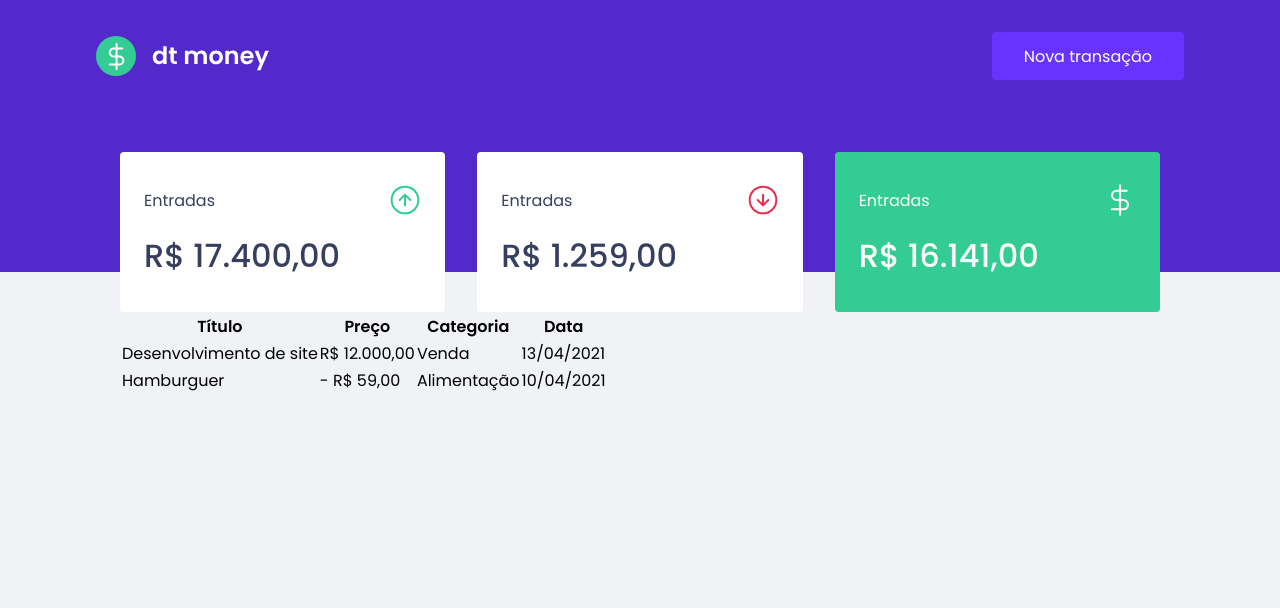
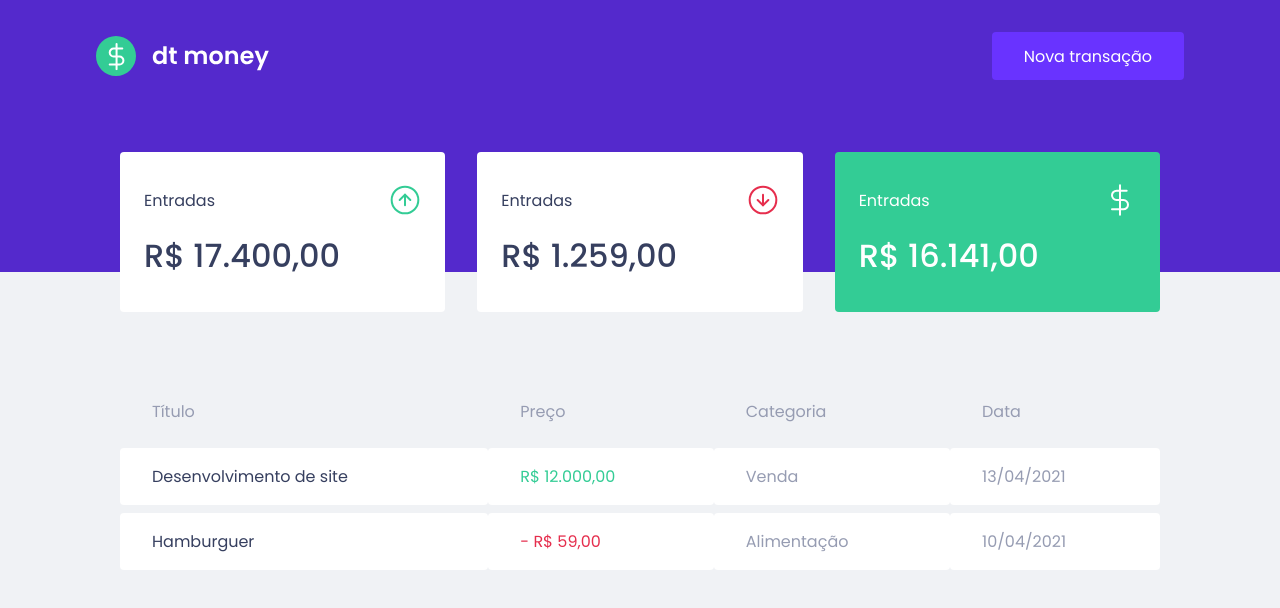
Before and after one commit to Rob30Garcia/dtmoney, a React (Create React App) app: page / in a window 1280 px wide. Shown: the top 608 px of the page. Built offline with nearby package versions, Linux system fonts and the light colour scheme.

Commit message:
style: styled table

```diff
--- a/src/components/TransactionsTable/index.tsx
+++ b/src/components/TransactionsTable/index.tsx
@@ -13,14 +13,14 @@
 
         <tbody>
           <td>Desenvolvimento de site</td>
-          <td>R$ 12.000,00</td>
+          <td className="deposit">R$ 12.000,00</td>
           <td>Venda</td>
           <td>13/04/2021</td>
         </tbody>
 
         <tbody>
           <td>Hamburguer</td>
-          <td>- R$ 59,00</td>
+          <td className="withdraw">- R$ 59,00</td>
           <td>Alimentação</td>
           <td>10/04/2021</td>
         </tbody>
--- a/src/components/TransactionsTable/styles.ts
+++ b/src/components/TransactionsTable/styles.ts
@@ -1,5 +1,38 @@
 import styled from 'styled-components';
 
 export const Container = styled.div`
+  margin-top: 4rem;
 
+  table {
+    width: 100%;
+    border-spacing: 0 0.5rem;
+
+    th {
+      color: var(--text-body);
+      font-weight: 400;
+      padding: 1rem 2rem;
+      text-align: left;
+      line-height: 1.5rem;
+    }
+
+    td {
+      background: var(--shape);
+      padding: 1rem 2rem;
+      border: 0;
+      color: var(--text-body);
+      border-radius: 0.25rem;
+
+      &:first-child {
+        color: var(--text-title);
+      }
+
+      &.deposit {
+        color: var(--green);
+      }
+
+      &.withdraw {
+        color: var(--red);
+      }
+    }
+  }
 `;
```
